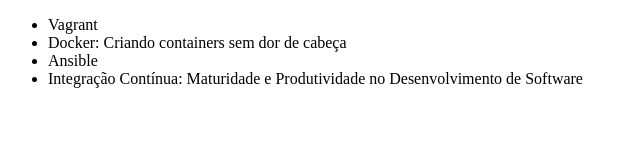
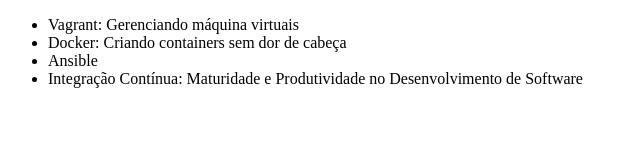
Before and after one commit to joabfernandes/alura-git, a plain HTML site: page index.html in a window 1280 px wide. Shown: the whole page, without its empty margins (0-640 px from the left). Drawn offline with Linux system fonts and the light colour scheme.

Commit message:
Currigindo curso de vagrant

```diff
--- a/index.html
+++ b/index.html
@@ -6,7 +6,7 @@
 </head>
 <body>
     <ul>
-        <li>Vagrant</li>
+        <li>Vagrant: Gerenciando máquina virtuais</li>
         <li>Docker: Criando containers sem dor de cabeça</li>
         <li>Ansible</li>
         <li>Integração Contínua: Maturidade e Produtividade no Desenvolvimento de Software</li>
```
